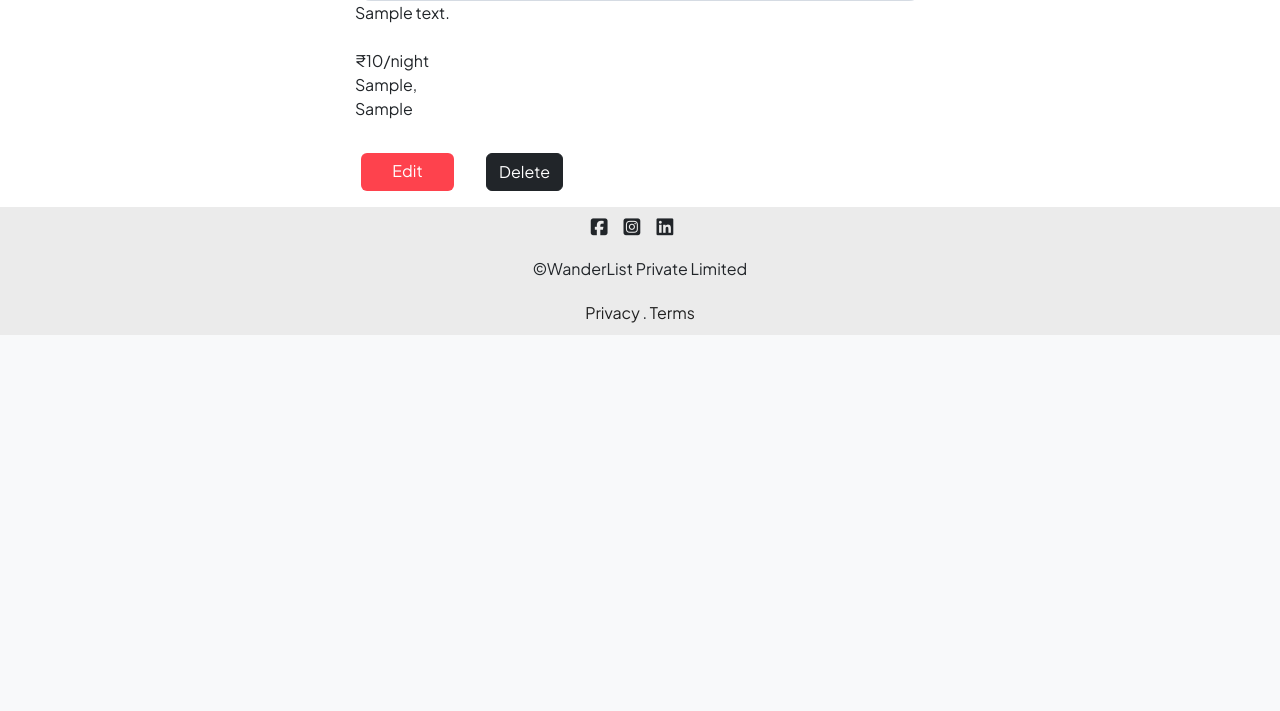
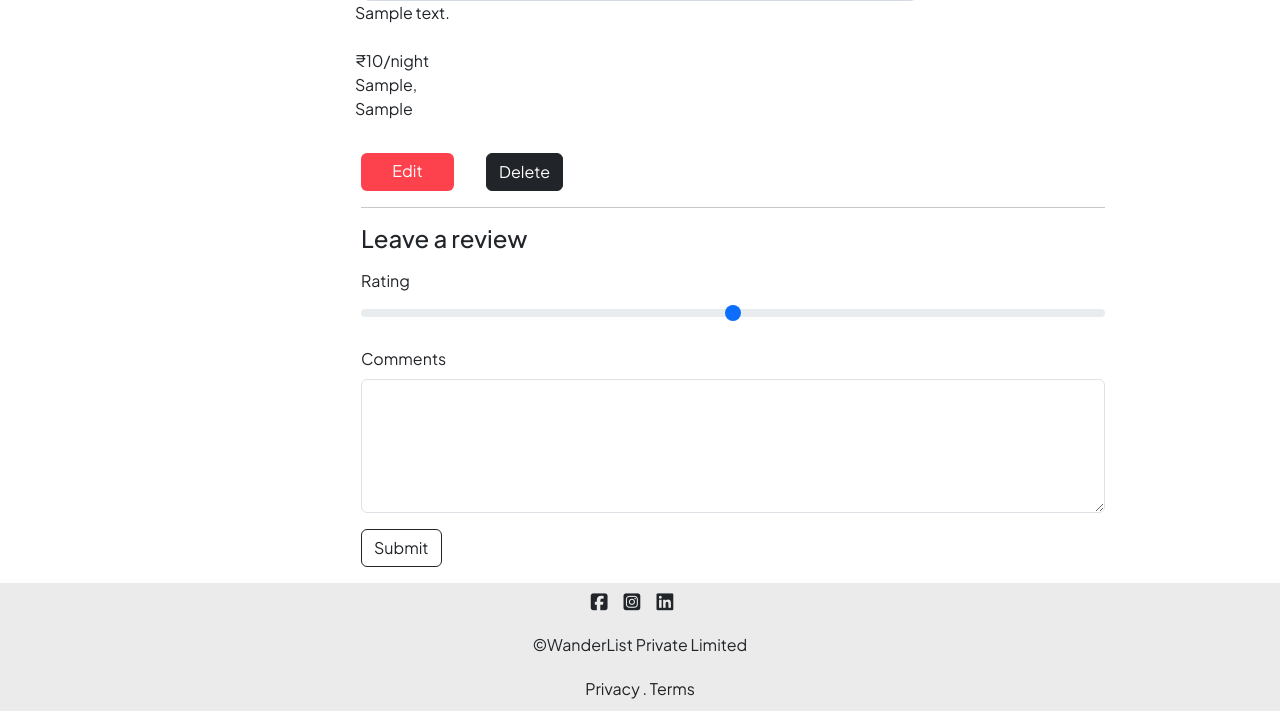
Before and after one commit to Prkhr-gupta/WanderList, a Node server app: page /listings/600000000000000000000001 in a window 1280 px wide. Shown: the part 494-1205 px from the top of the page. Before the commit the page ends 829 px from the top, so only its background shows below. Run offline with Node 20, Linux system fonts and the light colour scheme; tables that the repository leaves empty hold one stand-in row (values such as "Sample post"); grey boxes marked "Sample" are stand-in pictures; some libraries are stand-ins or nearby versions.

Commit message:
added review form

```diff
--- a/views/listings/show.ejs
+++ b/views/listings/show.ejs
@@ -21,3 +21,18 @@
         <button class="btn btn-dark delete-btn offset-5">Delete</button>
     </form>
 </div>
+<div class="col-8 offset-3 mb-3">
+    <hr>
+    <h4>Leave a review</h4>
+    <form>
+        <div class="mb-3 mt-3">
+            <label for="rating" class="form-label">Rating</label>
+            <input name="review[rating]" class="form-range" type="range" min="1" max="5">
+        </div>
+        <div class="mb-3 mt-3">
+            <label for="comment" class="form-label">Comments</label>
+            <textarea name="review[comment]" class="form-control" id="comment" rows="5" cols="30"></textarea>
+        </div>
+        <button class="btn btn-outline-dark">Submit</button>
+    </form>
+</div>
```
